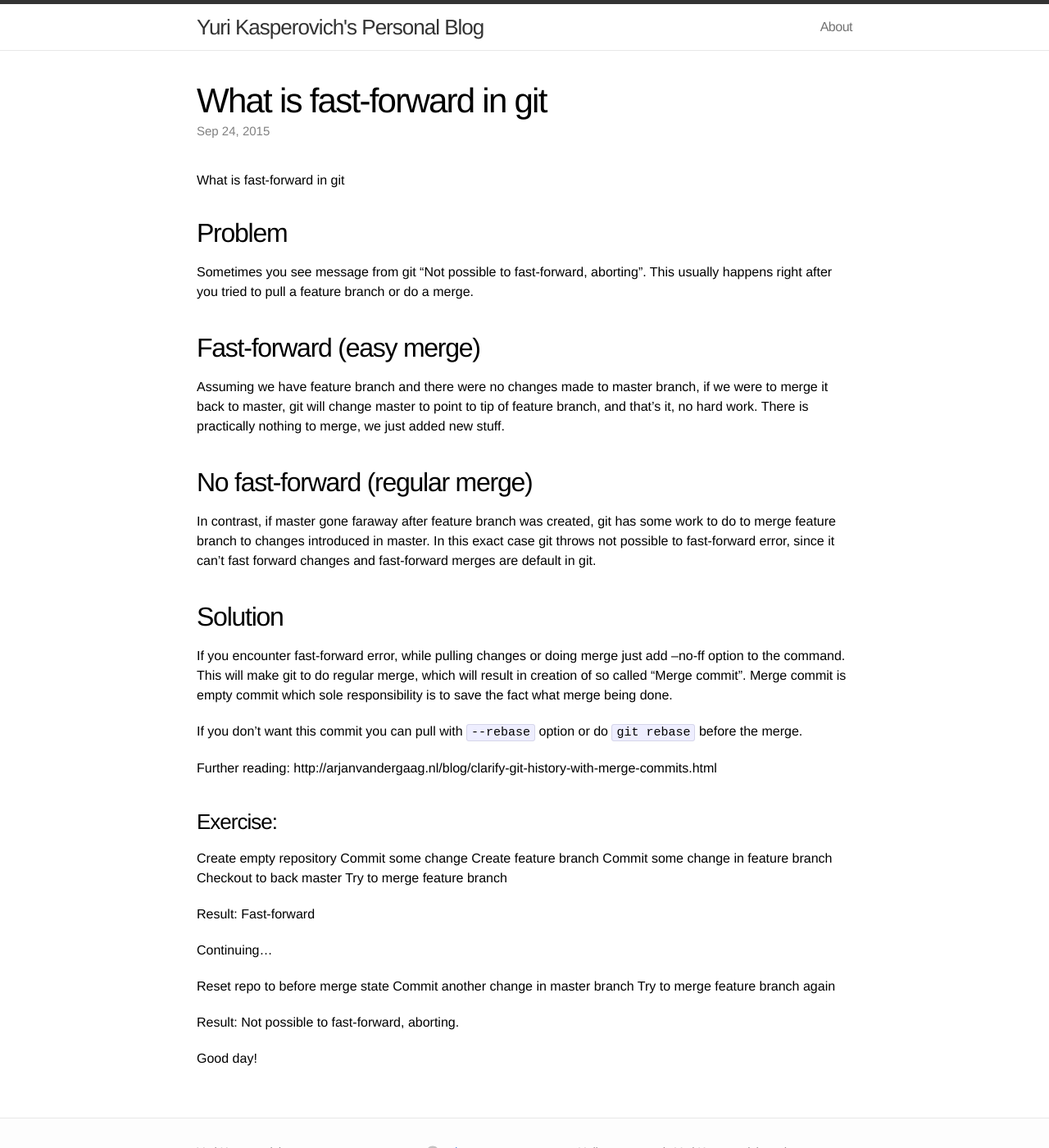
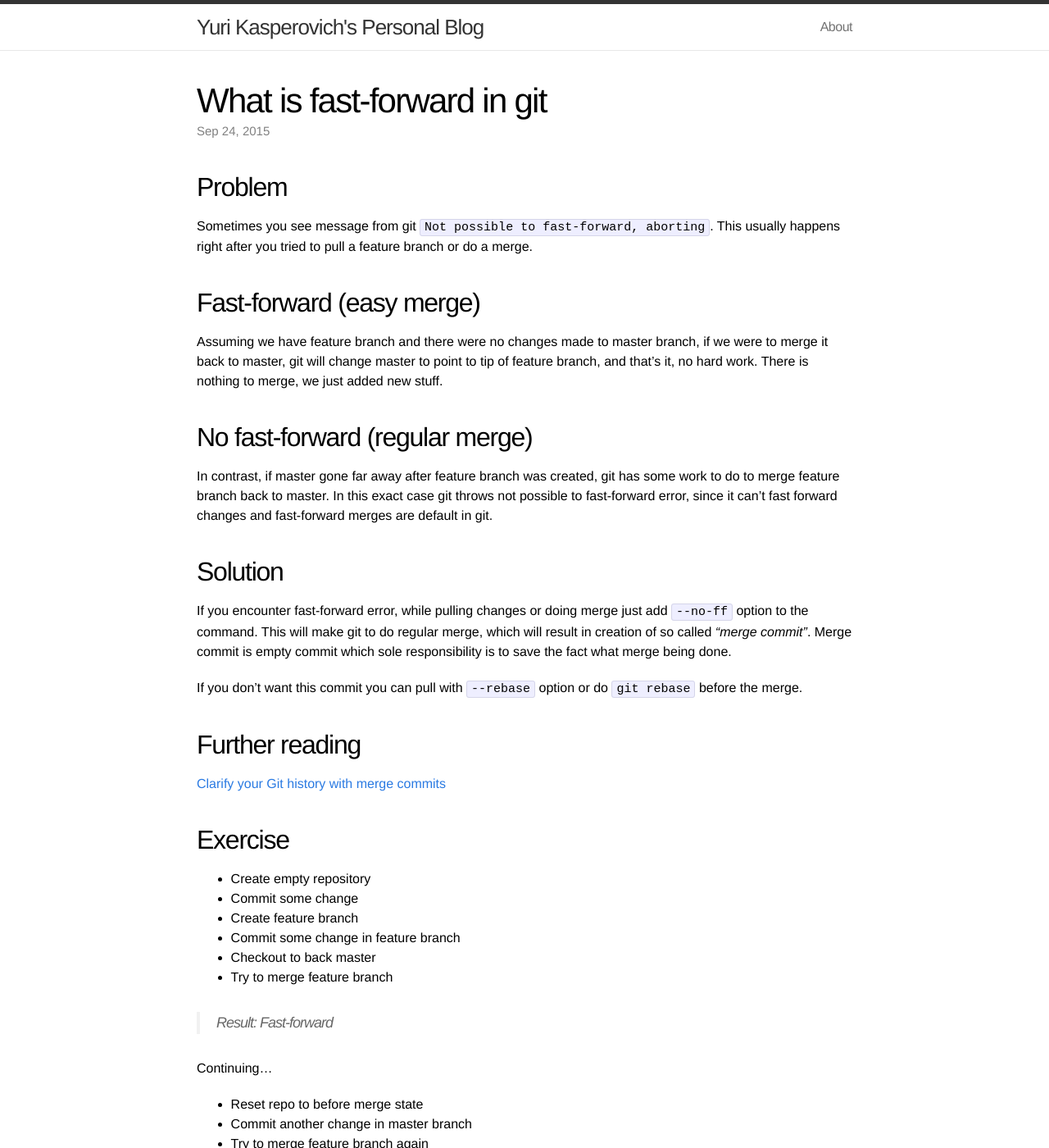
Before and after one commit to yukas/yukas.github.io, a Jekyll site: the page built from _posts/2015-09-24-what-is-fast-forward-in-git.markdown, in a window 1280 px wide and 1400 px high. Shown: the whole window at 82% size. Built offline with Jekyll 4.4.1, drawn with Linux system fonts in a browser that asks for light colours.

Commit message:
Edit fastforward in git article

```diff
--- a/_posts/2015-09-24-what-is-fast-forward-in-git.markdown
+++ b/_posts/2015-09-24-what-is-fast-forward-in-git.markdown
@@ -5,41 +5,57 @@ date:   2015-09-24 17:47:38
 categories: git
 ---
 
-# What is fast-forward in git
+## Problem
 
-## Problem
-Sometimes you see message from git "Not possible to fast-forward, aborting". This usually happens right after you tried to pull a feature branch or do a merge.
+Sometimes you see message from git `Not possible to fast-forward, aborting`. This usually happens right after you tried to pull a feature branch or do a merge.
+
 
 ## Fast-forward (easy merge)
-Assuming we have feature branch and there were no changes made to master branch, if we were to merge it back to master, git will change master to point to tip of feature branch, and that's it, no hard work. There is practically nothing to merge, we just added new stuff.
+
+Assuming we have feature branch and there were no changes made to master branch,
+if we were to merge it back to master, git will change master to point to tip of
+feature branch,  and that's it, no hard work. There is nothing to
+merge, we just added new stuff.
+
 
 ## No fast-forward (regular merge)
-In contrast, if master gone faraway after feature branch was created, git has some work to do to merge feature branch to changes introduced in master. In this exact case git throws not possible to fast-forward error, since it can't fast forward changes and fast-forward merges are default in git.
+
+In contrast, if master gone far away after feature branch was created, git has
+some work to do to merge feature branch back to master. In this exact case git
+throws not possible to fast-forward error, since it can't fast forward changes
+and fast-forward merges are default in git.
+
 
 ## Solution
-If you encounter fast-forward error, while pulling changes or doing  merge just add --no-ff option to the command. This will make git to do regular merge, which will result in creation of so called "Merge commit". Merge commit is empty commit which sole responsibility is to save the fact what merge being done.
 
-If you don't want this commit you can pull with `--rebase` option or do `git rebase` before the merge.
+If you encounter fast-forward error, while pulling changes or doing  merge just
+add `--no-ff` option to the command. This will make git to do regular merge,
+which will result in creation of so called *"merge commit"*. Merge commit is
+empty commit which sole responsibility is to save the fact what merge being
+done.
 
-Further reading:
-http://arjanvandergaag.nl/blog/clarify-git-history-with-merge-commits.html
+If you don't want this commit you can pull with `--rebase` option or do
+`git rebase` before the merge.
 
-###Exercise:
-Create empty repository
-Commit some change
-Create feature branch
-Commit some change in feature branch
-Checkout to back master
-Try to merge feature branch
+## Further reading
+[Clarify your Git history with merge commits](http://arjanvandergaag.nl/blog/clarify-git-history-with-merge-commits.html)
 
-Result: Fast-forward
+## Exercise
+* Create empty repository
+* Commit some change
+* Create feature branch
+* Commit some change in feature branch
+* Checkout to back master
+* Try to merge feature branch
+
+> Result: Fast-forward
 
 Continuing...
 
-Reset repo to before merge state
-Commit another change in master branch
-Try to merge feature branch again
+* Reset repo to before merge state
+* Commit another change in master branch
+* Try to merge feature branch again
 
-Result: Not possible to fast-forward, aborting.
+> Result: Not possible to fast-forward, aborting.
 
 Good day!
```
